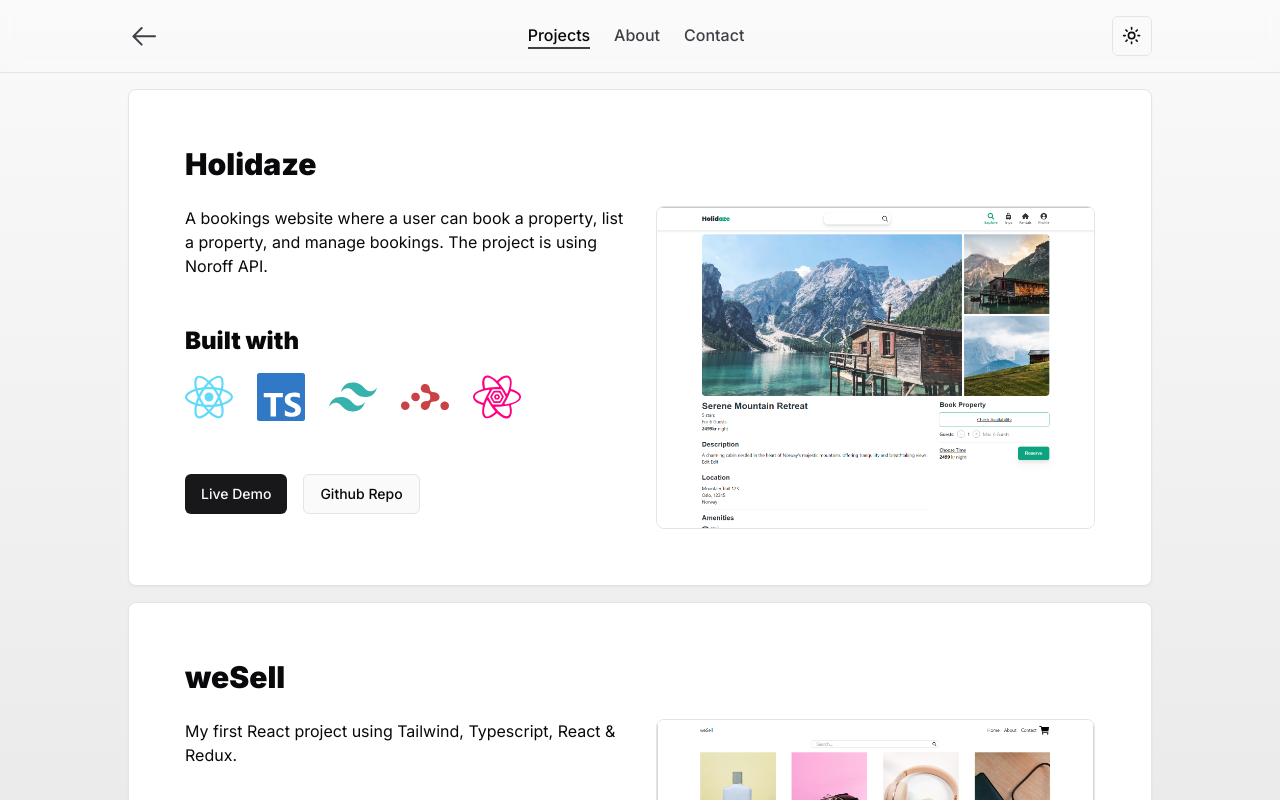
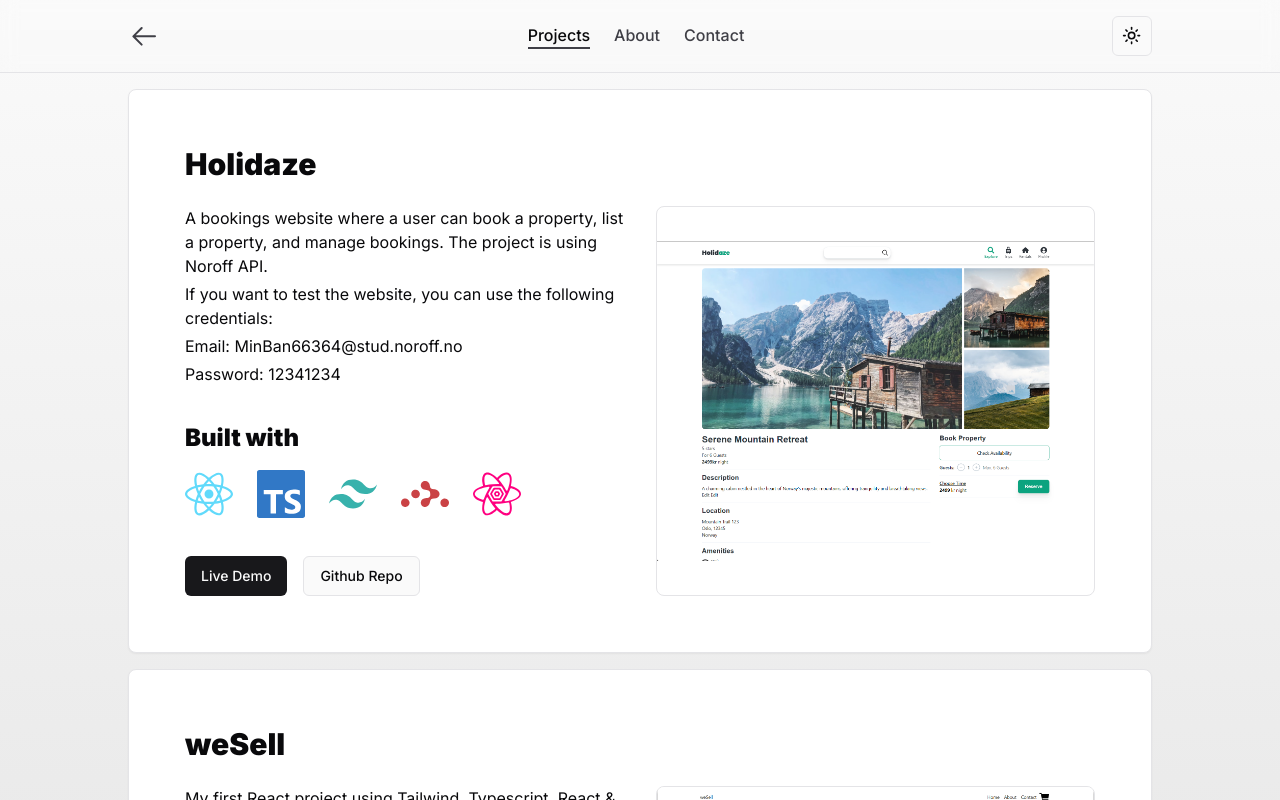
Before and after one commit to mndgs1/private-website, a Next.js app: page /projects in a window 1280 px wide. Shown: the top 800 px of the page. Built offline with nearby package versions, Linux system fonts and the light colour scheme.

Commit message:
Changed project description to be an array

```diff
--- a/app/(inner)/projects/components/ProjectCard.tsx
+++ b/app/(inner)/projects/components/ProjectCard.tsx
@@ -20,7 +20,13 @@ const ProjectCard = ({ title, description, image, stacks, links }: Project) => {
                 <H1>{title}</H1>
             </CardHeader>
             <CardContent className="lg:grid lg:grid-cols-2 lg:gap-8">
-                <p className="mb-4 lg:mb-0">{description}</p>
+                <div className="mb-4 lg:mb-0">
+                    {description.map((item, index) => (
+                        <p key={index} className="mb-1">
+                            {item}
+                        </p>
+                    ))}
+                </div>
                 <div className="lg:row-span-3 mb-4 lg:mb-0">
                     <Image
                         src={image}
--- a/app/api/projects.ts
+++ b/app/api/projects.ts
@@ -79,8 +79,12 @@ const projects: Project[] = [
     {
         id: 1,
         title: "Holidaze",
-        description:
+        description: [
             "A bookings website where a user can book a property, list a property, and manage bookings. The project is using Noroff API.",
+            "If you want to test the website, you can use the following credentials:",
+            "Email: MinBan66364@stud.noroff.no",
+            "Password: 12341234",
+        ],
         status: "Done",
         grade: "A",
         image: "/static/images/Holidaze.png",
@@ -99,8 +103,9 @@ const projects: Project[] = [
     {
         id: 2,
         title: "weSell",
-        description:
+        description: [
             "My first React project using Tailwind, Typescript, React & Redux.",
+        ],
         status: "Done",
         grade: "A",
         image: "/static/images/weSell.png",
@@ -113,8 +118,9 @@ const projects: Project[] = [
     {
         id: 3,
         title: "iTrade",
-        description:
+        description: [
             "A fictional auction website using NOROFF Api. The code is written in plain javascript trying to emulate a framework. HTML, page builder scripts, components is all built with plain Javascript.",
+        ],
         status: "Done",
         grade: "A",
         image: "/static/images/iTrade.png",
--- a/app/types/types.ts
+++ b/app/types/types.ts
@@ -3,7 +3,7 @@ import { IconBaseProps } from "react-icons/lib";
 interface Project {
     id: number;
     title: string;
-    description: string;
+    description: string[];
     status: string;
     grade: string;
     image: string;
```
